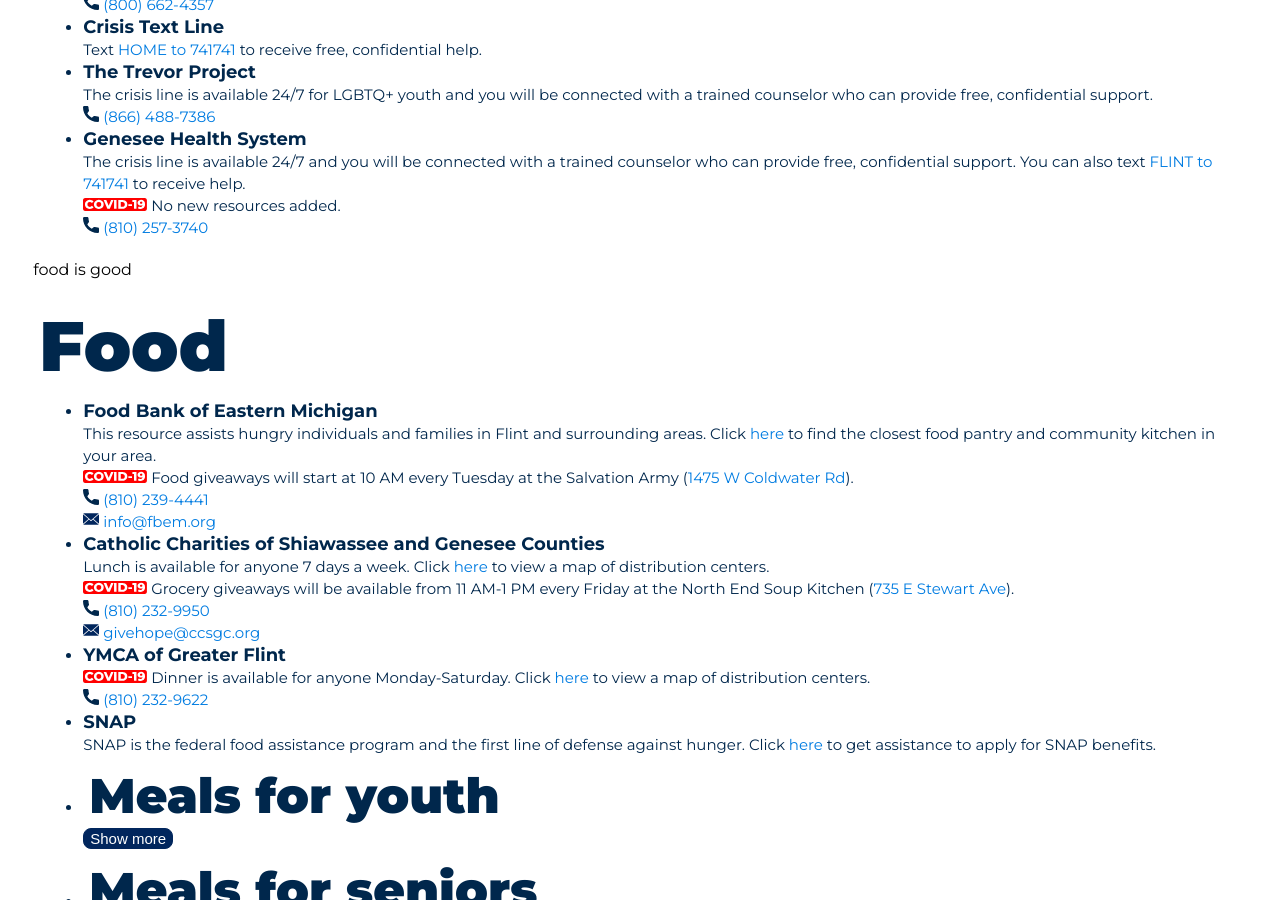
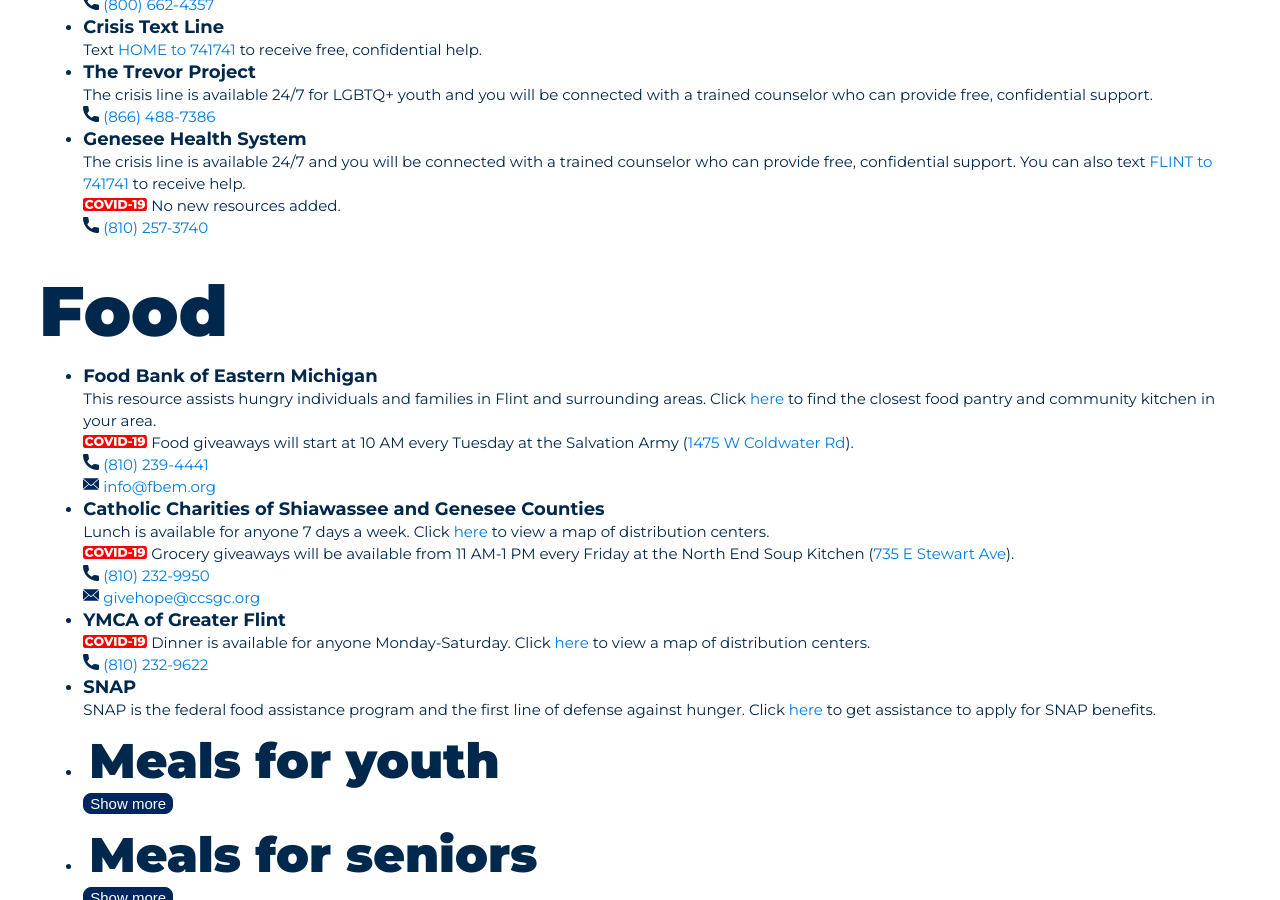
Before and after one commit to umichfjp/umichfjp.github.io, a Jekyll site: the page built from pages/resources.html, in a window 1280 px wide and 900 px high, scrolled down 1766 px. Built offline with Jekyll 4.4.1, drawn with Linux system fonts in a browser that asks for light colours.

Commit message:
Update resources.html

```diff
--- a/pages/resources.html
+++ b/pages/resources.html
@@ -134,9 +134,7 @@ title: Resources for Flint residents
           </h3>
           </ul>
 
-          <p id="food"> food is good </p>
-
-          <br /><div class="titlere">Food</div>
+          <br /><div class="titlere" id="food">Food</div>
         <ul>
         <h3>
           <li>
```
